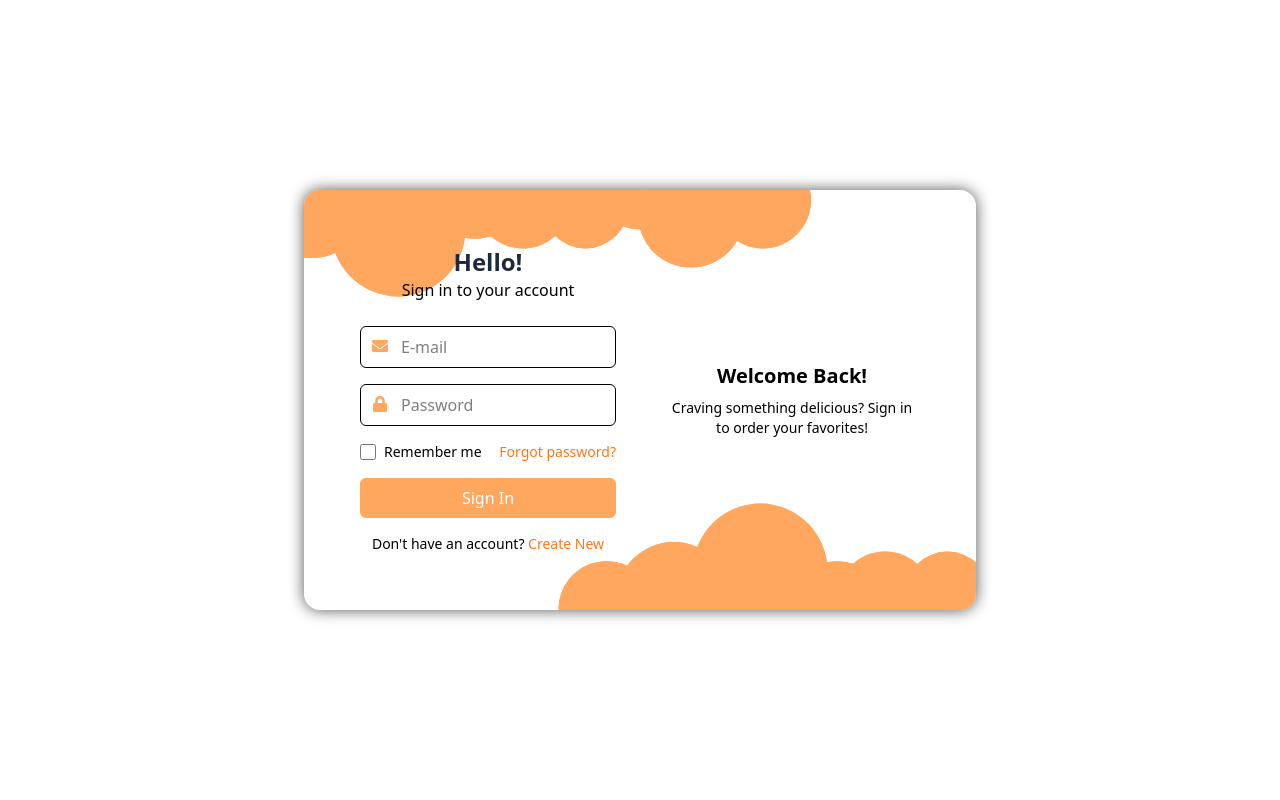
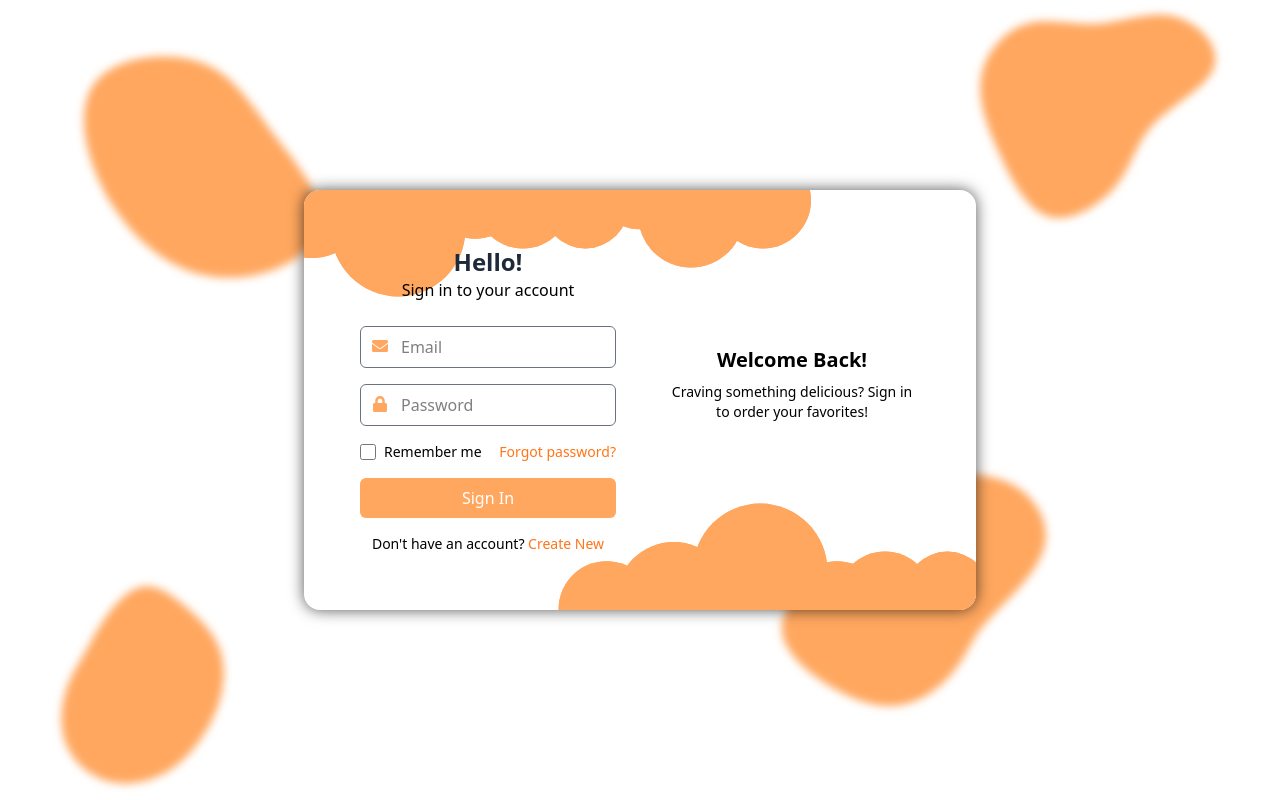
Before and after one commit to Unfathomable-08/WebDev, a React (Vite) app: page / in a window 1280 px wide. Built offline with nearby package versions, Linux system fonts and the light colour scheme.

Commit message:
bg added

```diff
--- a/src/pages/Login.jsx
+++ b/src/pages/Login.jsx
@@ -3,7 +3,7 @@ import { FaEnvelope, FaLock } from "react-icons/fa";
 import Cloud from "../components/cloud";
 
 const Login = () => {
-  const { register, handleSubmit } = useForm();
+  const { register, handleSubmit, formState: { errors, isSubmitting } } = useForm();
 
   const onSubmit = (data) => {
     console.log(data);
@@ -11,6 +11,20 @@ const Login = () => {
 
   return (
     <div className="flex items-center justify-center h-screen">
+
+      <svg viewBox="0 0 200 200" xmlns="http://www.w3.org/2000/svg" className="absolute w-100 h-100 left-4 -top-12 filter blur-xs">
+        <path fill="#FFA75F" d="M27.4,-10.8C39.5,5.1,56,23.5,52.2,38.3C48.3,53.1,24.2,64.3,2.5,62.8C-19.2,61.4,-38.4,47.3,-51.4,27.3C-64.3,7.2,-71.1,-18.9,-61.5,-33.3C-51.9,-47.7,-25.9,-50.6,-9.1,-45.3C7.7,-40,15.4,-26.7,27.4,-10.8Z" transform="translate(100 100)" />
+      </svg>
+      <svg viewBox="0 0 200 200" xmlns="http://www.w3.org/2000/svg" className="absolute w-80 h-80 right-6 -top-16 filter blur-xs">
+        <path fill="#FFA75F" d="M49.2,-49.7C64.5,-45.8,78,-31,73.9,-18.3C69.9,-5.6,48.3,4.9,36.5,17.1C24.8,29.3,22.8,43.3,12.9,55.7C2.9,68.2,-15,79.2,-28.7,75.6C-42.5,72.1,-52.2,53.9,-60.2,36.5C-68.2,19.1,-74.5,2.4,-71.7,-12.6C-69,-27.5,-57.2,-40.8,-43.7,-45C-30.3,-49.1,-15.1,-44.1,0.9,-45.2C17,-46.3,34,-53.5,49.2,-49.7Z" transform="translate(100 100)" />
+      </svg>
+      <svg viewBox="0 0 200 200" xmlns="http://www.w3.org/2000/svg" className="absolute w-100 h-100 right-36 bottom-0 filter blur-xs">
+        <path fill="#FFA75F" d="M38,-57.9C48.6,-52.3,56.3,-40.7,54.7,-29.3C53.1,-17.9,42.4,-6.7,34.9,0.9C27.5,8.6,23.4,12.6,19.9,18C16.4,23.5,13.7,30.3,7.6,37.2C1.6,44.1,-7.7,51.1,-18.5,52.6C-29.2,54.2,-41.4,50.3,-53.6,42.8C-65.8,35.3,-78,24.1,-77.1,12.7C-76.2,1.3,-62.2,-10.3,-54,-23.1C-45.7,-35.9,-43.3,-49.7,-35.3,-56.5C-27.3,-63.3,-13.6,-63.1,0,-63.1C13.7,-63.2,27.3,-63.5,38,-57.9Z" transform="translate(100 100)" />
+      </svg>
+      <svg viewBox="0 0 200 200" xmlns="http://www.w3.org/2000/svg" className="absolute w-60 h-60 left-6 bottom-0 filter blur-xs">
+        <path fill="#FFA75F" d="M36.5,-59.5C47.6,-49.7,57,-40,61.9,-28.5C66.9,-17,67.4,-3.6,65,9C62.7,21.6,57.5,33.5,50.1,45.1C42.7,56.8,33,68.2,19.8,76.1C6.5,84.1,-10.4,88.4,-26,85.3C-41.6,82.2,-56,71.6,-63,57.8C-70.1,44,-69.9,27,-66.3,13.1C-62.7,-0.7,-55.7,-11.5,-49.7,-22C-43.8,-32.5,-38.9,-42.7,-30.8,-53.8C-22.7,-64.9,-11.3,-77,0.7,-78.1C12.7,-79.2,25.4,-69.3,36.5,-59.5Z" transform="translate(100 100)" />
+      </svg>
+
       <div className="relative bg-white shadow-[0_0_15px_#000000aa] rounded-2xl p-8 w-full max-w-2xl flex overflow-hidden">
         {/* Cloud positioned at bottom-right */}
         <div className="absolute bottom-[-20px] right-[-20px] z-5">
@@ -31,10 +45,11 @@ const Login = () => {
               <FaEnvelope className="absolute left-3 top-3 text-[var(--primary)]" />
               <input
                 type="email"
-                placeholder="E-mail"
-                {...register("email", { required: true })}
-                className="pl-10 pr-4 py-2 w-full border rounded-md focus:ring focus:ring-purple-400 bg-white"
-              />
+                placeholder="Email"
+                {...register("email", { required: "Email is required" })}
+                className="pl-10 pr-4 py-2 w-full border border-gray-500 rounded-md focus:ring focus:ring-[var(--primary)]"
+                />
+                { errors.email && <p className="text-red-600 text-start text-sm">{ errors.email.message }</p> }
             </div>
 
             <div className="relative">
@@ -42,9 +57,10 @@ const Login = () => {
               <input
                 type="password"
                 placeholder="Password"
-                {...register("password", { required: true })}
-                className="pl-10 pr-4 py-2 w-full border rounded-md focus:ring focus:ring-purple-400"
+                {...register("password", { required: "Password is required" })}
+                className="pl-10 pr-4 py-2 w-full border border-gray-500 rounded-md focus:ring focus:ring-[var(--primary)]"
               />
+              { errors.password && <p className="text-red-600 text-start text-sm">{ errors.password.message }</p> }
             </div>
 
             <div className="flex justify-between items-center text-sm">
@@ -63,6 +79,7 @@ const Login = () => {
 
             <button
               type="submit"
+              disabled={isSubmitting}
               className="w-full py-2 bg-[var(--primary)] text-white rounded-md hover:bg-[var(--secondary)]"
             >
               Sign In
@@ -77,7 +94,7 @@ const Login = () => {
           </p>
         </div>
 
-        <div className="relative z-10 w-1/2 flex flex-col justify-center items-center p-6 rounded-2xl">
+        <div className="relative transform -translate-y-4 z-10 w-1/2 flex flex-col justify-center items-center p-6 rounded-2xl">
           <h2 className="text-xl font-bold">Welcome Back!</h2>
           <p className="text-center text-sm mt-2">
             Craving something delicious? Sign in to order your favorites!
```
